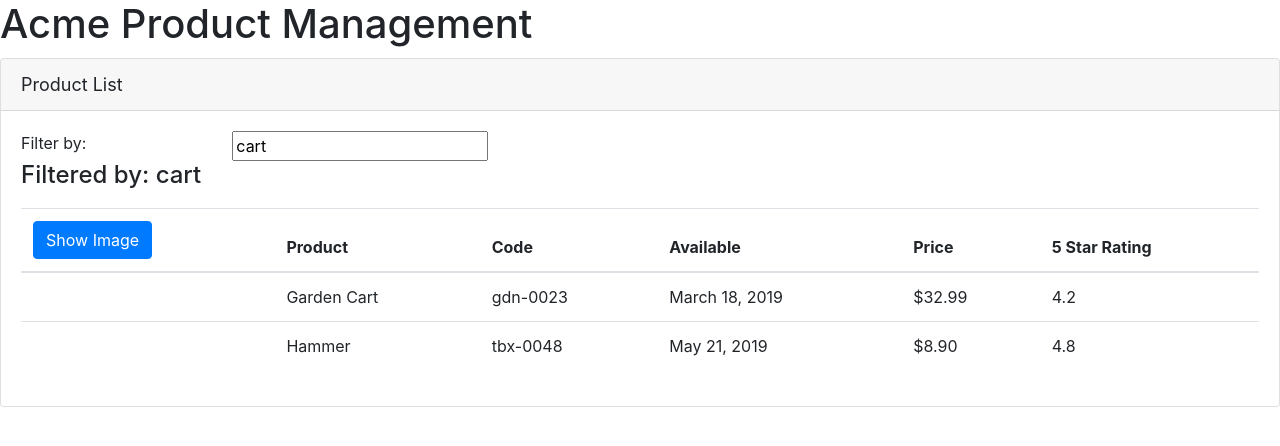
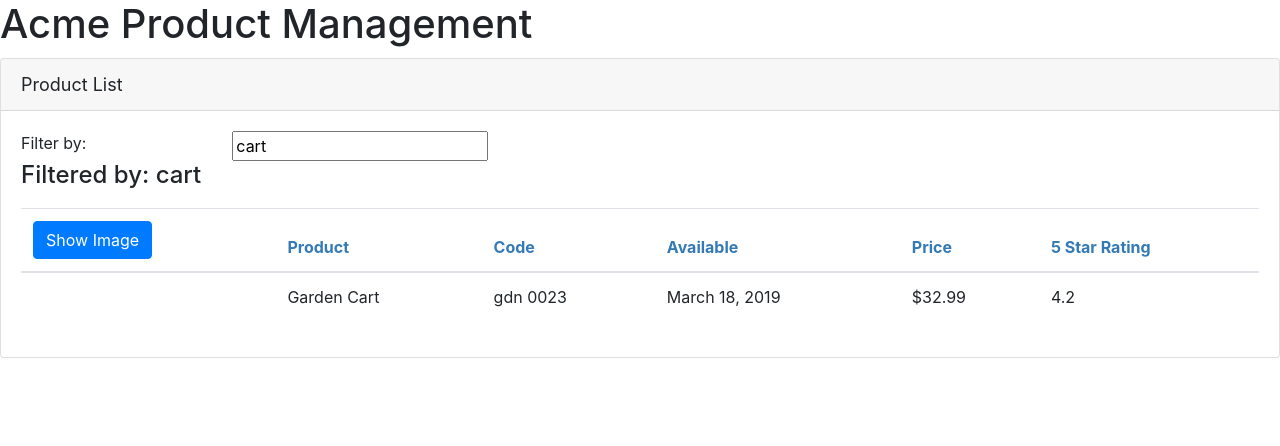
Before and after one commit to cd2ong/Angular, an Angular app in the folder APM/: page / in a window 1280 px wide. Shown: the top 446 px of the page. Built offline with nearby package versions, Linux system fonts and the light colour scheme.

Commit message:
completed (for real this time) 1.7 module

```diff
--- a/APM/src/app/app.module.ts
+++ b/APM/src/app/app.module.ts
@@ -4,14 +4,15 @@
 
 import { AppComponent } from './app.component';
 import { ProductListComponent } from './products/product-list.component';
+import { ConvertToSpacesPipe } from './shared/convert-to-spaces.pipe';
 
 @NgModule({
   declarations: [
-    AppComponent, ProductListComponent
+    AppComponent, ProductListComponent, ConvertToSpacesPipe
   ],
   imports: [
     BrowserModule, FormsModule
   ],
-  bootstrap: [AppComponent, ProductListComponent]
+  bootstrap: [AppComponent]
 })
 export class AppModule { }
--- /dev/null
+++ b/APM/src/app/products/product-list.component.css
@@ -0,0 +1,3 @@
+thead{
+    color:#337AB7;
+}
--- a/APM/src/app/products/product-list.component.html
+++ b/APM/src/app/products/product-list.component.html
@@ -34,7 +34,7 @@
               </tr>
           </thead>
           <tbody>
-            <tr *ngFor='let product of products'>
+            <tr *ngFor='let product of filteredProducts'>
                 <td>
                     <img *ngIf='showImage'
                     [src]='product.imageUrl'
@@ -43,7 +43,7 @@
                     [style.margin.px]='imageMargin'>
                 </td>
                 <td>{{ product.productName }}</td>
-                <td>{{ product.productCode | lowercase}}</td>
+                <td>{{ product.productCode | lowercase | convertToSpaces: '-'}}</td>
                 <td>{{ product.releaseDate}}</td>
                 <td>{{ product.price | currency:'USD':'symbol':'1.2-2' }}</td>
                 <td>{{product.starRating}}</td>
--- a/APM/src/app/products/product-list.component.ts
+++ b/APM/src/app/products/product-list.component.ts
@@ -1,17 +1,30 @@
-import { Component } from '@angular/core'
+import { Component, OnInit} from '@angular/core'
+import { IProduct } from './product'
 
 @Component({
     selector:'pm-products',
-    templateUrl: './product-list.component.html'
+    templateUrl: './product-list.component.html',
+    styleUrls: ['./product-list.component.css']
 })
 
-export class ProductListComponent{
+export class ProductListComponent implements OnInit{
     pageTitle: string = 'Product List';
     imageWidth: number = 50;
     imageMargin: number = 2;
     showImage: boolean = false;
-    listFilter: string = 'cart';
-    products: any[] = [
+    _listFilter: string;
+
+    get listFilter(): string{
+        return this._listFilter;
+    }
+
+    set listFilter(value: string){
+        this._listFilter = value;
+        this.filteredProducts = this.listFilter ? this.performFilter(this.listFilter) : this.products;
+    }
+
+    filteredProducts: IProduct[];
+    products: IProduct[] = [
         {
             "productId": 2,
             "productName": "Garden Cart",
@@ -34,7 +47,22 @@
           }
     ];
 
+    constructor(){
+        this.filteredProducts = this.products;
+        this.listFilter = "cart";
+    }
+
+    performFilter(filterBy: string){
+        filterBy = filterBy.toLocaleLowerCase();
+        return this.products.filter((product: IProduct) =>
+            product.productName.toLocaleLowerCase().indexOf(filterBy) !== -1);
+    }
+
     toggleImage(): void{
         this.showImage = !this.showImage;
     }
+
+    ngOnInit(): void {
+        console.log('In OnInit');
+    }
 }
--- /dev/null
+++ b/APM/src/app/products/product.ts
@@ -0,0 +1,10 @@
+export interface IProduct {
+    productId: number;
+    productName: string;
+    productCode: string;
+    releaseDate: string;
+    price: number;
+    description: string;
+    starRating: number;
+    imageUrl: string;
+}
--- /dev/null
+++ b/APM/src/app/shared/convert-to-spaces.pipe.ts
@@ -0,0 +1,12 @@
+import { Pipe , PipeTransform} from '@angular/core';
+
+@Pipe({
+    name:'convertToSpaces'
+})
+
+export class ConvertToSpacesPipe implements PipeTransform{
+    transform(value: string,
+        character: string): string{
+            return value.replace(character, ' ');
+        }
+}
```
